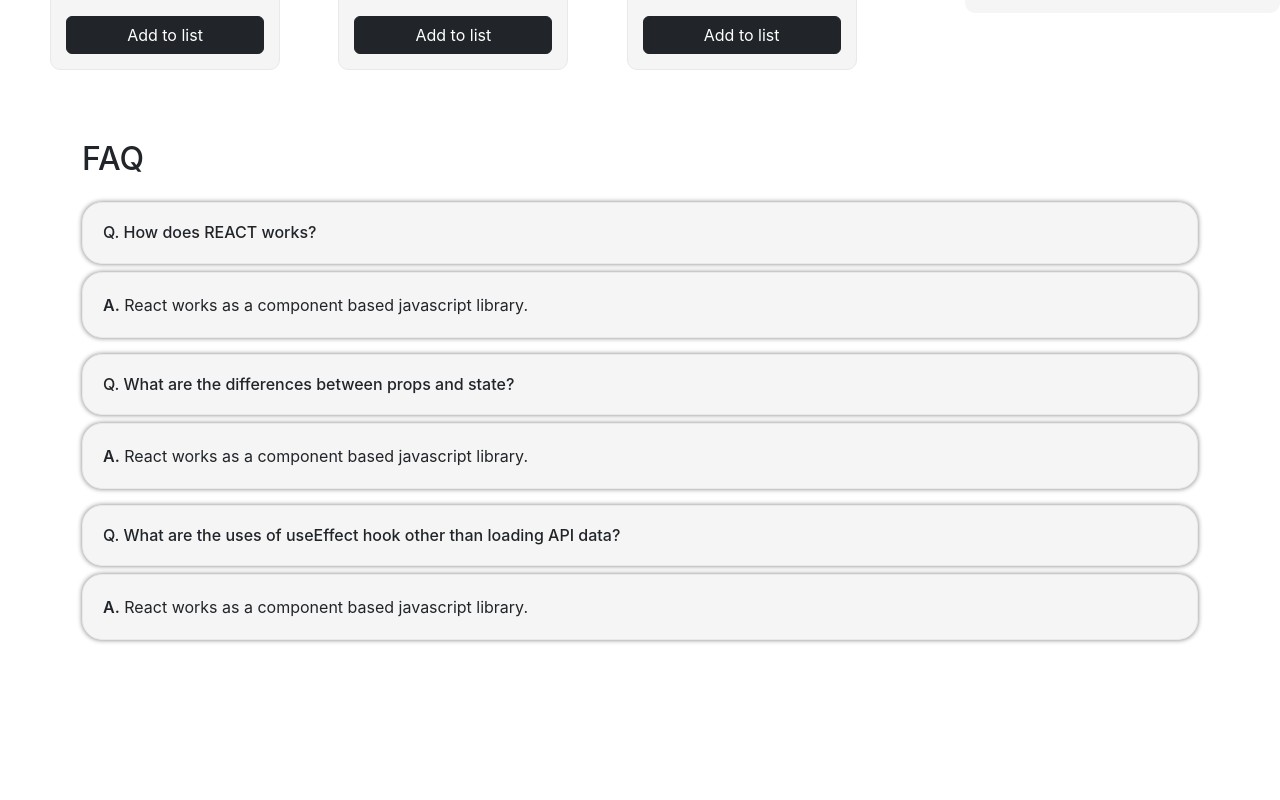
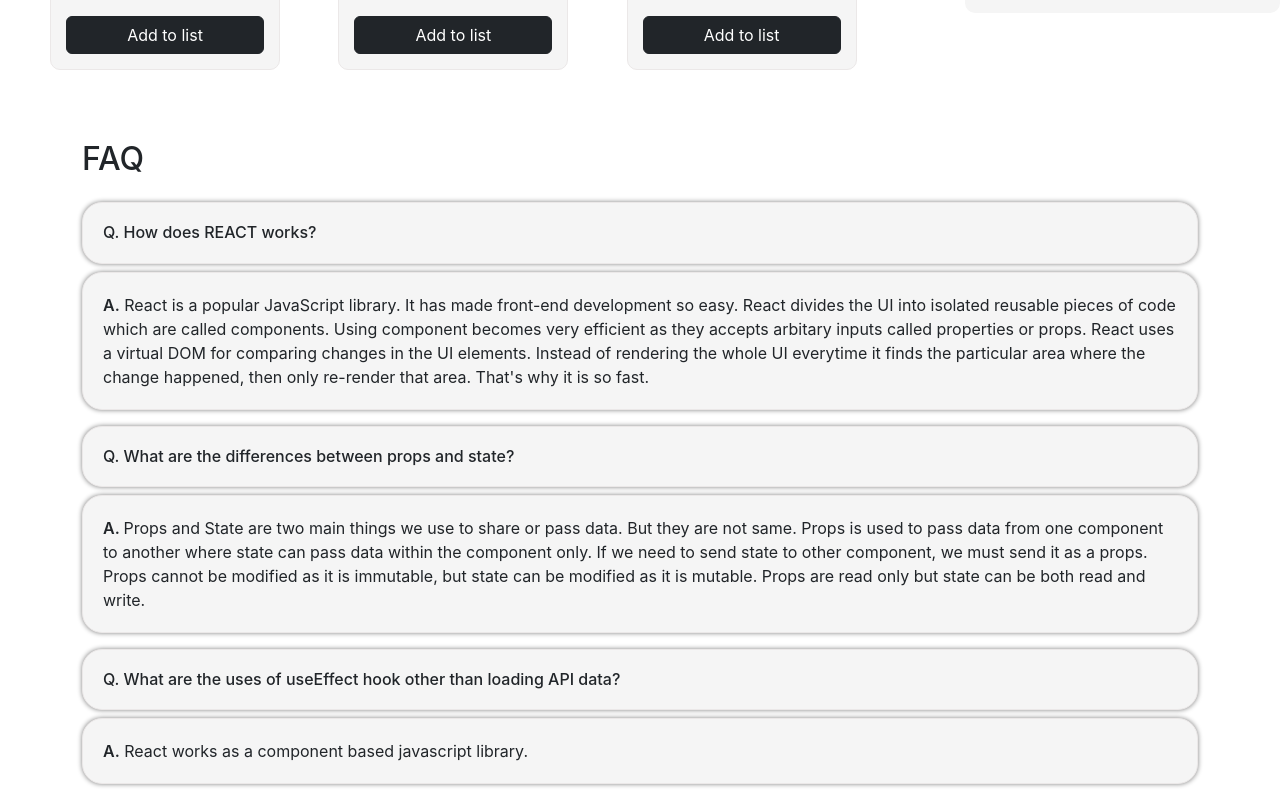
Before and after one commit to m7real/fitness-club, a React (Create React App) app: page / in a window 1280 px wide. Shown: the part 809-1609 px from the top of the page. Before the commit the page ends 1465 px from the top, so only its background shows below. Built offline with nearby package versions, Linux system fonts and the light colour scheme.

Commit message:
two faq answer added

```diff
--- a/src/components/Faq/Faq.js
+++ b/src/components/Faq/Faq.js
@@ -8,11 +8,17 @@ const Faq = () => {
       <div>
         <h6 className="faq">Q. How does REACT works?</h6>
         <p className="faq">
-          <span className="fw-semibold">A.</span> React works as a component based javascript library.
+          <span className="fw-semibold">A.</span> React is a popular JavaScript library. It has made front-end development so easy. React divides the
+          UI into isolated reusable pieces of code which are called components. Using component becomes very efficient as they accepts arbitary inputs
+          called properties or props. React uses a virtual DOM for comparing changes in the UI elements. Instead of rendering the whole UI everytime
+          it finds the particular area where the change happened, then only re-render that area. That's why it is so fast.
         </p>
         <h6 className="faq">Q. What are the differences between props and state?</h6>
         <p className="faq">
-          <span className="fw-semibold">A.</span> React works as a component based javascript library.
+          <span className="fw-semibold">A. </span>Props and State are two main things we use to share or pass data. But they are not same. Props is
+          used to pass data from one component to another where state can pass data within the component only. If we need to send state to other
+          component, we must send it as a props. Props cannot be modified as it is immutable, but state can be modified as it is mutable. Props are
+          read only but state can be both read and write.
         </p>
         <h6 className="faq">Q. What are the uses of useEffect hook other than loading API data?</h6>
         <p className="faq">
```
